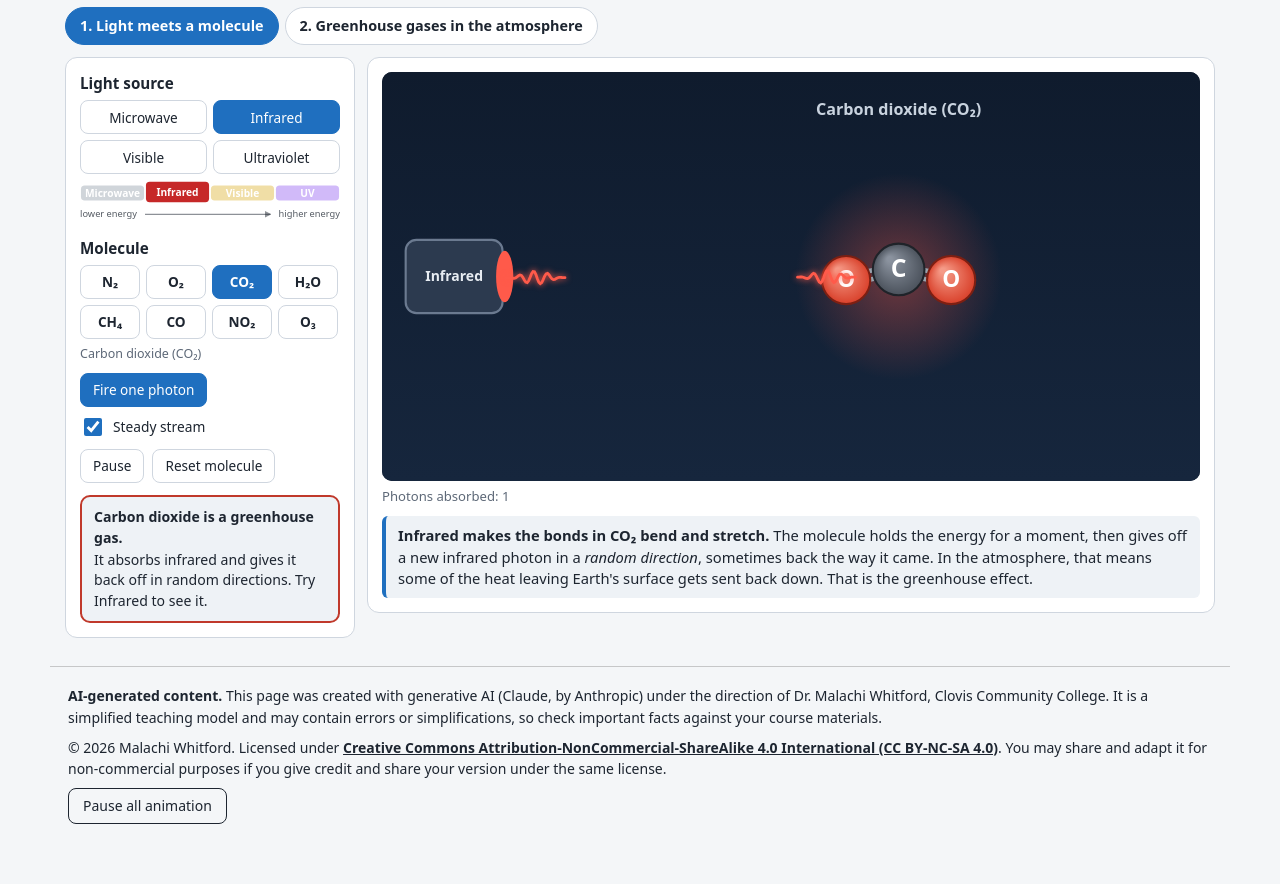
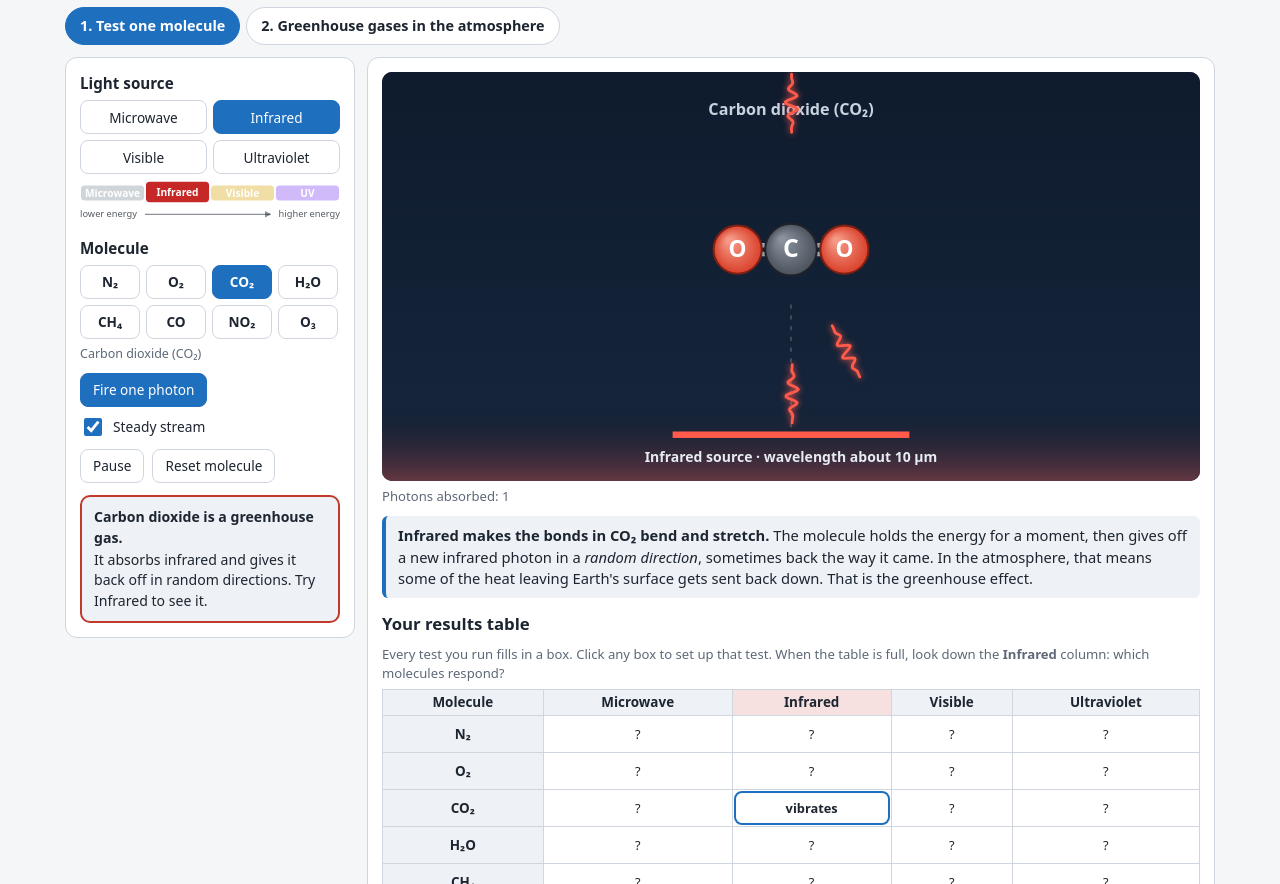
Before and after one commit to malachi-whitford/class-sims, a plain HTML site: page sims/molecules-light/index.html in a window 1280 px wide. Shown: the part 149-1033 px from the top of the page. Drawn offline with Linux system fonts and the light colour scheme.

Commit message:
Add source credits to sims that use published data or definitions (#23)
* Add source credits to sims that use published data or definitions

- soil-water: credit Rawls et al. (1982, 1983) for Ks and wetting-front suction values
- lotka-volterra: cite Gause (1934) and note curves come from the model, not his data
- environmental-laws: credit CNPS for CRPR definitions; note laws are summarized and
  sample mitigation measures were written for the page
- species-diversity: relabel pond preset as made-up practice data instead of "textbook"

Co-Authored-By: Claude Opus 5.5 <noreply@anthropic.com>
Claude-Session: https://claude.ai/code/session_01X3v8s6nnwkNJDiQvmkkG6a

* Make the greenhouse gas sims distinct from PhET and credit PhET

- molecules-light: retitle to "What Makes a Greenhouse Gas? Light Meets the Air";
  replace the side-lamp scene with photons rising from a source band (with wavelength);
  add a click-to-test results table (8 molecules x 4 light types); credit PhET's
  "Molecules and Light" as inspiration (CC BY 4.0) and state it is independent
- greenhouse-effect: retitle to "A Planet's Energy Balance: How the Greenhouse Effect
  Sets Temperature"; note PhET's related sim and that this one is independent
- catalog.js: update both titles (URLs unchanged so existing embeds keep working)

Co-Authored-By: Claude Opus 5.5 <noreply@anthropic.com>
Claude-Session: https://claude.ai/code/session_01X3v8s6nnwkNJDiQvmkkG6a

* Redraw greenhouse gas sim thumbnail to match its new scene

The old thumbnail still showed the side-lamp layout. It now shows photons rising
from a source band to a molecule, with a small results grid.

Co-Authored-By: Claude Opus 5.5 <noreply@anthropic.com>
Claude-Session: https://claude.ai/code/session_01X3v8s6nnwkNJDiQvmkkG6a

---------

Co-authored-by: Claude <noreply@anthropic.com>

```diff
--- a/catalog.js
+++ b/catalog.js
@@ -216,7 +216,7 @@ const ITEMS = [
     tags: ["commons", "sustainability", "Hardin", "Ostrom", "overgrazing"]
   },
   {
-    title: "Molecules and Light: What Makes a Greenhouse Gas?",
+    title: "What Makes a Greenhouse Gas? Light Meets the Air",
     where: ["atmosphere/climate"],
     type: "sim",
     url: "sims/molecules-light/",
@@ -224,7 +224,7 @@ const ITEMS = [
     tags: ["greenhouse effect", "infrared", "CO₂", "climate", "light"]
   },
   {
-    title: "The Greenhouse Effect: A Planet's Energy Balance",
+    title: "A Planet's Energy Balance: How the Greenhouse Effect Sets Temperature",
     where: ["atmosphere/climate"],
     type: "sim",
     url: "sims/greenhouse-effect/",
--- a/sims/molecules-light/index.html
+++ b/sims/molecules-light/index.html
@@ -3,7 +3,7 @@
 <head>
 <meta charset="UTF-8">
 <meta name="viewport" content="width=device-width, initial-scale=1, viewport-fit=cover">
-<title>Molecules and Light: What Makes a Greenhouse Gas?</title>
+<title>What Makes a Greenhouse Gas? Light Meets the Air</title>
 <style>
 :root{--bg:#f4f6f8;--card:#fff;--text:#1d2530;--muted:#5d6877;--line:#cfd6df;--accent:#1f6fbf;--soft:#eef2f6;--good:#1d7a3a;--bad:#b3261e;
 box-sizing:border-box;padding-top:env(safe-area-inset-top,0px);padding-bottom:env(safe-area-inset-bottom,0px)}
@@ -74,16 +74,25 @@ canvas{display:block;width:100%;height:auto;border-radius:10px;touch-action:mani
 #spec text{font-family:system-ui,Arial,sans-serif}
 .counts{font-size:.82rem;color:var(--muted);margin-top:6px}
 .tile.temp .v{font-size:1.6rem}
+.rtab-wrap{overflow-x:auto}
+#rtab{border-collapse:collapse;width:100%;font-size:.84rem}
+#rtab th,#rtab td{border:1px solid var(--line);padding:3px;text-align:center}
+#rtab th{font-weight:700;background:var(--soft)}
+#rtab th.irc{background:rgba(198,40,40,.14)}
+#rtab button{width:100%;min-height:30px;font-size:.8rem;padding:3px 4px;border:none;background:transparent;border-radius:6px}
+#rtab button.cur{outline:2px solid var(--accent)}
+#rtab button.pass{color:var(--muted)}
+#rtab button.hit{font-weight:700}
 </style>
 <!--SIM-LICENSE-HEAD--><link rel="license" href="https://creativecommons.org/licenses/by-nc-sa/4.0/"><meta name="license" content="CC BY-NC-SA 4.0"><!--/SIM-LICENSE-HEAD-->
 </head>
 <body>
 <div class="wrap">
 <a class="back" href="../../">&larr; All class simulations</a>
-<h1>Molecules and Light: What Makes a Greenhouse Gas?</h1>
+<h1>What Makes a Greenhouse Gas? Light Meets the Air</h1>
 <p class="sub">Shine different kinds of light on the gases in our air. Some light passes straight through. Some makes a molecule spin, vibrate, glow, or break apart. <b>Greenhouse gases</b> are the molecules that absorb <b>infrared</b> (heat) radiation and then give it off again in a random direction, often back toward the ground.</p>
 
-<nav class="tabs"><button data-tab="one" class="on">1. Light meets a molecule</button><button data-tab="atm">2. Greenhouse gases in the atmosphere</button></nav>
+<nav class="tabs"><button data-tab="one" class="on">1. Test one molecule</button><button data-tab="atm">2. Greenhouse gases in the atmosphere</button></nav>
 
 <section class="panel on" id="one">
 <div class="layout">
@@ -102,6 +111,10 @@ canvas{display:block;width:100%;height:auto;border-radius:10px;touch-action:mani
     <canvas id="cv1"></canvas>
     <div class="counts" id="counts1"></div>
     <div class="msg" id="msg1"></div>
+    <h2 style="margin-top:14px">Your results table</h2>
+    <p class="small muted" style="margin:0 0 6px">Every test you run fills in a box. Click any box to set up that test. When the table is full, look down the <b>Infrared</b> column: which molecules respond?</p>
+    <div class="rtab-wrap"><table id="rtab"></table></div>
+    <p class="small muted" id="rprog" style="margin:6px 0 0"></p>
   </div>
 </div>
 </section>
@@ -173,7 +186,7 @@ const OUT={
   CO2:{mw:'pass',ir:'vib',vis:'pass',uv:'pass'}, H2O:{mw:'rot',ir:'vib',vis:'pass',uv:'pass'},
   CH4:{mw:'pass',ir:'vib',vis:'pass',uv:'pass'}, CO:{mw:'rot',ir:'vib',vis:'pass',uv:'pass'},
   NO2:{mw:'rot',ir:'vib',vis:'glow',uv:'break'}, O3:{mw:'rot',ir:'vib',vis:'pass',uv:'break'}};
-const LIGHT={mw:{name:'Microwave',wl:26,c:'#9aa6b4',amp:6},ir:{name:'Infrared',wl:13,c:'#ff5a4a',amp:6},vis:{name:'Visible',wl:7.5,c:'#ffd23f',amp:5},uv:{name:'Ultraviolet',wl:4.2,c:'#b38cff',amp:5}};
+const LIGHT={mw:{name:'Microwave',wlt:'1 cm',wl:26,c:'#9aa6b4',amp:6},ir:{name:'Infrared',wlt:'10 µm',wl:13,c:'#ff5a4a',amp:6},vis:{name:'Visible',wlt:'0.5 µm',wl:7.5,c:'#ffd23f',amp:5},uv:{name:'Ultraviolet',wlt:'0.2 µm',wl:4.2,c:'#b38cff',amp:5}};
 
 function drawMol(x,key,cx,cy,sc,rot,disp,o={}){
   const M=MOL[key],c=Math.cos(rot),s=Math.sin(rot);
@@ -195,12 +208,12 @@ function drawPhoton(x,p,L,amp,lw){const T=LIGHT[p.t],sp=Math.hypot(p.vx,p.vy)||1
 
 /* ===================== TAB 1: one molecule ===================== */
 (function(){
-const W=760,H=380,MX=480,MY=190,LX=70,SPD=150,R=30;
+const W=760,H=380,MX=380,MY=165,SRCY=338,SPD=150,R=30;
 let light='ir',mol='CO2',stream=true,running=true,ph=[],st={mode:'idle',t:0},nAbs=0,nPass=0,streamT=1.2,resetT=0;
 const cv=$('#cv1');
 function outcome(){return OUT[mol][light]}
 const DUR={rot:2.6,vib:2.4,glow:2.2};
-function fire(){ph.push({t:light,x:LX+48,y:MY+(Math.random()-0.5)*6,vx:SPD,vy:0,d:0,fresh:true})}
+function fire(){ph.push({t:light,x:MX+(Math.random()-0.5)*6,y:SRCY-14,vx:0,vy:-SPD,d:0,fresh:true})}
 function absorb(p){const o=outcome();nAbs++;
   if(o==='break'){const M=MOL[mol];st={mode:'broken',t:0,fr:M.frag.map((g,i)=>{const a=(i?1:-1)*(0.6+Math.random()*0.5)+(Math.random()<0.5?0:Math.PI);return{vx:Math.cos(a)*55,vy:Math.sin(a)*55,spin:(Math.random()-0.5)*3}})};resetT=4.5}
   else st={mode:o,t:0,lt:p.t}}
@@ -211,15 +224,17 @@ function step(dt){
   if(st.mode in DUR&&st.t>=DUR[st.mode]){const a=Math.random()*Math.PI*2;ph.push({t:st.lt||light,x:MX+Math.cos(a)*R,y:MY+Math.sin(a)*R,vx:Math.cos(a)*SPD,vy:Math.sin(a)*SPD,d:0,emit:true});st={mode:'idle',t:0}}
   if(st.mode==='broken'){resetT-=dt;if(resetT<=0)resetMol()}
   ph.forEach(p=>{p.x+=p.vx*dt;p.y+=p.vy*dt;p.d+=SPD*dt;
-    if(p.fresh&&p.x>=MX-R){p.fresh=false;if(st.mode==='idle'&&p.t===light&&outcome()!=='pass'){p.dead=true;absorb(p)}}});
+    if(p.fresh&&p.y<=MY+R){p.fresh=false;if(p.t===light)record();if(st.mode==='idle'&&p.t===light&&outcome()!=='pass'){p.dead=true;absorb(p)}}});
   ph=ph.filter(p=>!p.dead&&p.x>-60&&p.x<W+60&&p.y>-60&&p.y<H+60);
 }
 function draw(){const x=ctx2d(cv,W,H);
   const g=x.createLinearGradient(0,0,0,H);g.addColorStop(0,'#0f1b2d');g.addColorStop(1,'#16263d');x.fillStyle=g;x.fillRect(0,0,W,H);
-  // lamp
-  const T=LIGHT[light];x.fillStyle='#2c3a4f';x.strokeStyle='#6b7a90';x.lineWidth=2;x.beginPath();x.roundRect(LX-48,MY-34,90,68,10);x.fill();x.stroke();
-  x.fillStyle=T.c;x.beginPath();x.ellipse(LX+44,MY,8,24,0,0,7);x.fill();
-  x.fillStyle='#e7ecf2';x.font='600 13px system-ui,Arial';x.textAlign='center';x.fillText(T.name,LX-3,MY+4);
+  // light source: a glowing band along the bottom, photons travel upward through the air
+  const T=LIGHT[light];
+  const bg=x.createLinearGradient(0,SRCY-30,0,H);bg.addColorStop(0,'rgba(0,0,0,0)');bg.addColorStop(1,T.c+'55');x.fillStyle=bg;x.fillRect(0,SRCY-30,W,H-SRCY+30);
+  x.fillStyle=T.c;x.fillRect(MX-110,SRCY-4,220,6);
+  x.fillStyle='#e7ecf2';x.font='600 13px system-ui,Arial';x.textAlign='center';x.fillText(`${T.name} source \u00b7 wavelength about ${T.wlt}`,MX,SRCY+24);
+  x.strokeStyle='rgba(201,211,223,.35)';x.setLineDash([4,6]);x.lineWidth=1.2;x.beginPath();x.moveTo(MX,SRCY-8);x.lineTo(MX,MY+R+16);x.stroke();x.setLineDash([]);
   // molecule
   const M=MOL[mol];let rot=0,disp=null,o={labels:true};
   if(st.mode==='rot'){const u=Math.min(1,st.t/DUR.rot);rot=Math.PI*4*(u<.5?2*u*u:1-Math.pow(-2*u+2,2)/2)}
@@ -227,7 +242,7 @@ function draw(){const x=ctx2d(cv,W,H);
   if(st.mode==='glow'){const env=Math.sin(Math.PI*Math.min(1,st.t/DUR.glow));o.glow=env*(0.8+0.2*Math.sin(st.t*12));o.glowC='255,210,63'}
   if(st.mode==='broken'){const fo={};M.frag.forEach((g,k)=>g.forEach(i=>fo[i]=k));o.fragOf=fo;const tt=st.t;disp=i=>{const f=st.fr[fo[i]];return[f.vx*tt/1.6,f.vy*tt/1.6]};o.alpha=resetT<0.8?Math.max(0,resetT/0.8):1}
   drawMol(x,mol,MX,MY,1.6,rot,disp,o);
-  if(st.mode==='broken'&&st.t>0.5){x.fillStyle='#e7ecf2';x.font='600 14px system-ui,Arial';x.textAlign='center';x.globalAlpha=o.alpha;x.fillText(`${M.f} split into ${M.frf.join(' + ')}`,MX,H-24);x.globalAlpha=1}
+  if(st.mode==='broken'&&st.t>0.5){x.fillStyle='#e7ecf2';x.font='600 14px system-ui,Arial';x.textAlign='center';x.globalAlpha=o.alpha;x.fillText(`${M.f} split into ${M.frf.join(' + ')}`,MX,72);x.globalAlpha=1}
   if(st.mode==='idle'&&resetT===0&&!ph.length){}
   x.fillStyle='#c9d3df';x.font='600 15px system-ui,Arial';x.textAlign='center';x.fillText(`${M.name} (${M.f})`,MX,40);
   ph.forEach(p=>drawPhoton(x,p,54,T===LIGHT[p.t]?LIGHT[p.t].amp:5,2.6));
@@ -257,9 +272,22 @@ function ui(){const M=MOL[mol];$('#molname').textContent=`${M.name} (${M.f})`;
   $('#spec').innerHTML=s;
   $('#counts1').textContent=`Photons absorbed: ${nAbs}`;
   const v=st.mode==='rot'?'spinning':st.mode==='vib'?'vibrating':st.mode==='glow'?'glowing (excited)':st.mode==='broken'?'broken apart':'at rest';
-  cv.setAttribute('aria-label',`A lamp on the left shoots ${LIGHT[light].name.toLowerCase()} photons at a ${M.name} molecule (${M.f}). The molecule is ${v}. ${OUT[mol][light]==='pass'?'The photons pass straight through.':'It absorbs photons that hit it.'}`)}
-seg($('#light'),v=>{light=v;ph=ph.filter(p=>!p.fresh);if(st.mode!=='broken')st={mode:'idle',t:0};streamT=0.3;ui()});
-seg($('#mol'),v=>{mol=v;ph=[];resetMol();nAbs=0;streamT=0.3;ui()});
+  cv.setAttribute('aria-label',`A ${LIGHT[light].name.toLowerCase()} light source at the bottom sends photons (wavelength about ${LIGHT[light].wlt}) up toward a ${M.name} molecule (${M.f}). The molecule is ${v}. ${OUT[mol][light]==='pass'?'The photons pass straight through.':'It absorbs photons that hit it.'}`)}
+function setLight(v){light=v;ph=ph.filter(p=>!p.fresh);if(st.mode!=='broken')st={mode:'idle',t:0};streamT=0.3;ui();table()}
+function setMol(v){mol=v;ph=[];resetMol();nAbs=0;streamT=0.3;ui();table()}
+seg($('#light'),setLight);
+seg($('#mol'),setMol);
+const RES={},ONAME={pass:'passes through',rot:'spins',vib:'vibrates',glow:'glows',break:'breaks apart'},LK=['mw','ir','vis','uv'],MK=Object.keys(MOL);
+function record(){const k=mol+'|'+light;if(RES[k])return;RES[k]=outcome();table()}
+function table(){let h='<caption class="small muted" style="caption-side:bottom;text-align:left;padding-top:4px">? = not tested yet</caption><tr><th scope="col">Molecule</th>'+LK.map(l=>`<th scope="col"${l==='ir'?' class="irc"':''}>${LIGHT[l].name}</th>`).join('')+'</tr>';
+  MK.forEach(m=>{h+=`<tr><th scope="row">${MOL[m].f}</th>`+LK.map(l=>{const r=RES[m+'|'+l],cur=m===mol&&l===light;
+    return`<td><button type="button" data-m="${m}" data-l="${l}" class="${r?(r==='pass'?'pass':'hit'):''}${cur?' cur':''}" aria-label="${MOL[m].name} with ${LIGHT[l].name.toLowerCase()} light: ${r?ONAME[r]:'not tested yet'}. Click to set up this test."${cur?' aria-current="true"':''}>${r?ONAME[r]:'?'}</button></td>`}).join('')+'</tr>'});
+  $('#rtab').innerHTML=h;
+  const n=Object.keys(RES).length,tot=MK.length*LK.length;
+  $('#rprog').textContent=n<tot?`${n} of ${tot} tests done.`:'Table complete! Every molecule that vibrates under infrared is a greenhouse gas. N\u2082 and O\u2082, 99% of the air, are not.';}
+$('#rtab').addEventListener('click',e=>{const b=e.target.closest('button[data-m]');if(!b)return;const l=b.dataset.l,m=b.dataset.m;setSeg($('#light'),l);setSeg($('#mol'),m);setLight(l);setMol(m);
+  const nb=$(`#rtab button[data-m="${m}"][data-l="${l}"]`);if(nb)nb.focus()});
+table();
 $('#fire').onclick=()=>{fire()};
 $('#stream').onchange=e=>{stream=e.target.checked;streamT=0.4};
 $('#reset1').onclick=()=>{resetMol();ph=[]};
@@ -387,6 +415,7 @@ html.sim-paused *,html.sim-paused *::before,html.sim-paused *::after{animation-p
 <footer class="sim-notice" role="contentinfo" aria-label="About this page">
 <p><span class="ai">AI-generated content.</span> This page was created with generative AI (Claude, by Anthropic) under the direction of Dr. Malachi Whitford, Clovis Community College. It is a simplified teaching model and may contain errors or simplifications, so check important facts against your course materials.</p>
 <p>&copy; 2026 Malachi Whitford. Licensed under <a rel="license" href="https://creativecommons.org/licenses/by-nc-sa/4.0/">Creative Commons Attribution-NonCommercial-ShareAlike 4.0 International (CC BY-NC-SA 4.0)</a>. You may share and adapt it for non-commercial purposes if you give credit and share your version under the same license.</p>
+<p><b>Sources.</b> The idea of firing different kinds of light at single molecules was inspired by the &ldquo;Molecules and Light&rdquo; simulation by PhET Interactive Simulations, University of Colorado Boulder, licensed under CC BY 4.0 (<a href="https://phet.colorado.edu" target="_blank" rel="noopener">https://phet.colorado.edu</a>). This page is an independent version: its code, graphics, and text were written separately, and it is not made or endorsed by PhET.</p>
 <p><button type="button" id="simMotionToggle" aria-pressed="false">Pause all animation</button></p>
 </footer>
 <script>
```
Also changed, not shown: sims/environmental-laws/index.html (+1 -0 lines), sims/greenhouse-effect/index.html (+3 -2 lines), sims/lotka-volterra/index.html (+1 -0 lines), sims/soil-water/index.html (+1 -0 lines), sims/species-diversity/index.html (+2 -2 lines), thumbs.js (+8 -6 lines).
